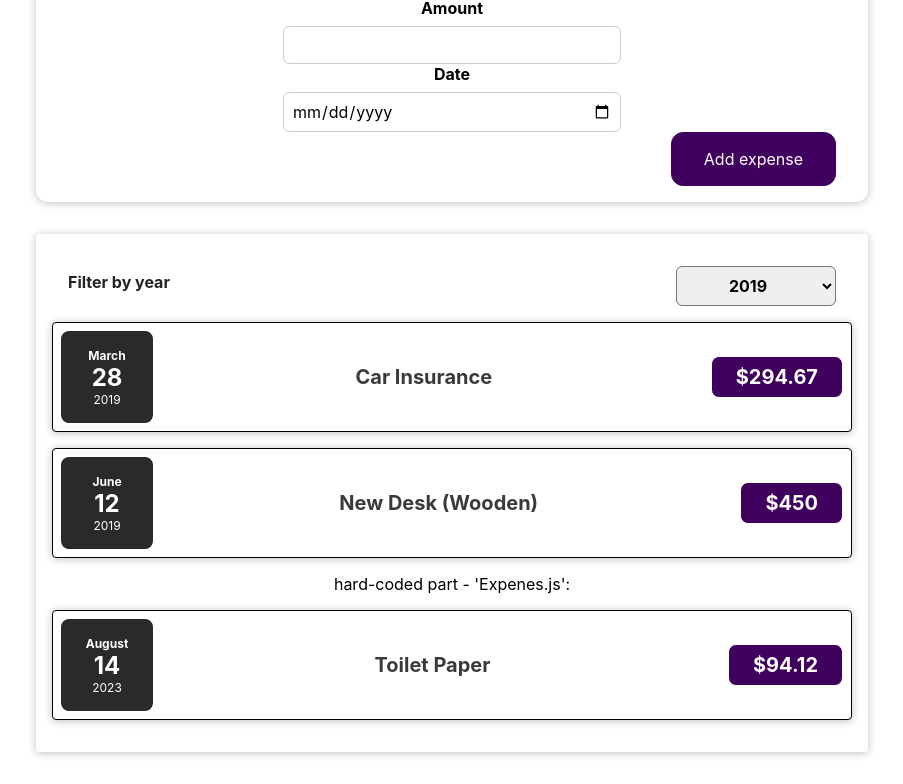
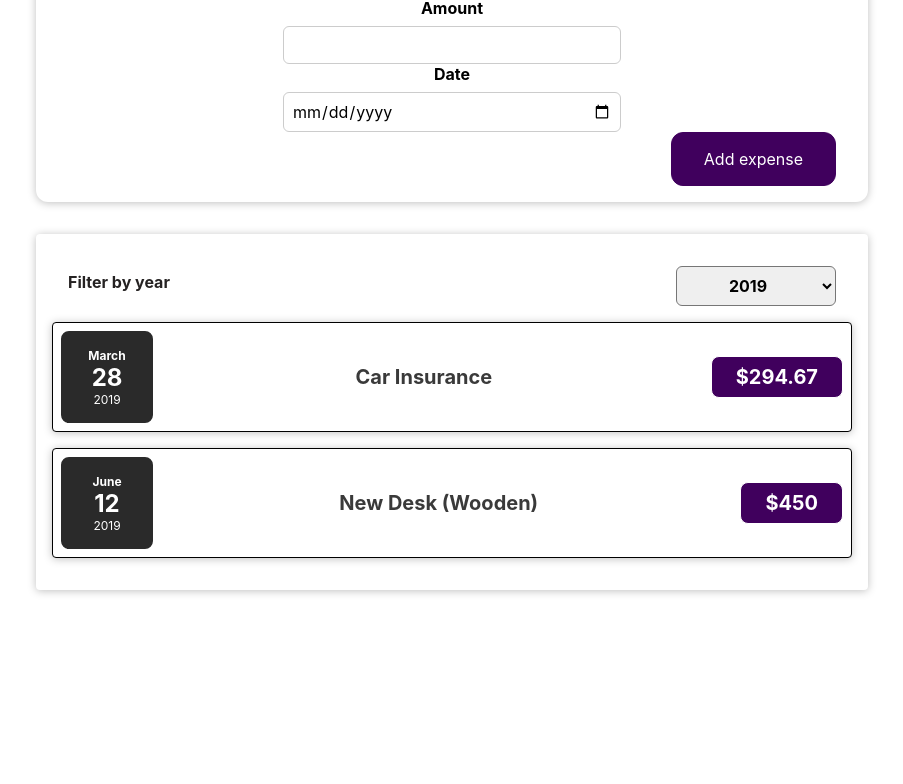
Before and after one commit to JaroslawJaniak/expenses-tracker-react-app, a React (Create React App) app: page / in a window 1280 px wide. Shown: the part 916-1700 px from the top of the page, without its empty margins (188-1091 px from the left). After the commit the page ends 1538 px from the top, so only its background shows below. Built offline with nearby package versions, Linux system fonts and the light colour scheme.

Commit message:
Conditional statements

```diff
--- a/src/components/expenses/Expenses.js
+++ b/src/components/expenses/Expenses.js
@@ -6,17 +6,17 @@ import ExpensesFilter from "./ExpensesFilter";
 import Card from "../UI/Card";
 
 function Expenses(props) {
-  const [filteredYear, setFilteredYear] = useState("2019");
+  const [selectedYear, setYear] = useState("2019");
 
   const filterChangeSelectHandler = (selectedYear) => {
     console.log("---Expenses.js  -> filterChangeSelectHandler():");
     console.log(selectedYear);
-    setFilteredYear(selectedYear);
+    setYear(selectedYear);
+  };
 
-    const newArrayFilteredByYear = props.items.filter(
-      (expense) => expense.date.getFullYear() == selectedYear
-    );
-  };
+  const filteredExpenses = props.items.filter(
+    (expense) => expense.date.getFullYear().toString() === selectedYear
+  );
 
   const listExpensesItems = props.items.map((expense) => (
     <ExpenseItem
@@ -27,16 +27,28 @@ function Expenses(props) {
     />
   ));
 
+  let expensesContent = <p>No expenses found.</p>;
+
+  if (filteredExpenses.lenght > 0) {
+    expensesContent = filteredExpenses.map((expense) => (
+      <ExpenseItem
+        key={expense.id}
+        title={expense.title}
+        amount={expense.amount}
+        date={expense.date}
+      />
+    ));
+  }
+
   return (
     <Card className="expenses">
       <ExpensesFilter
-        setDefaultYear={filteredYear}
+        setDefaultYear={selectedYear}
         onSelect={filterChangeSelectHandler}
       />
-
-      {props.items
-        .filter((expense) => expense.date.getFullYear() == filteredYear)
-        .map((expense) => (
+      {filteredExpenses.length === 0 && <p>No expenses found.</p>}
+      {filteredExpenses.length > 0 &&
+        filteredExpenses.map((expense) => (
           <ExpenseItem
             key={expense.id}
             title={expense.title}
@@ -44,17 +56,35 @@ function Expenses(props) {
             date={expense.date}
           />
         ))}
-      {
-        //hard-coded
-      }
-      <label>hard-coded part - 'Expenes.js':</label>
-      <ExpenseItem
-        title={props.items[0].title}
-        amount={props.items[0].amount}
-        date={props.items[0].date}
-      />
     </Card>
   );
 }
 
 export default Expenses;
+
+/*
+{filteredExpenses.length === 0 && <p>No expenses found.</p>}
+      {filteredExpenses.length > 0 &&
+        filteredExpenses.map((expense) => (
+          <ExpenseItem
+            key={expense.id}
+            title={expense.title}
+            amount={expense.amount}
+            date={expense.date}
+          />
+        ))}
+
+
+{filteredExpenses.length === 0 ? (
+        <p>No expenses found.</p>
+      ) : (
+        filteredExpenses.map((expense) => (
+          <ExpenseItem
+            key={expense.id}
+            title={expense.title}
+            amount={expense.amount}
+            date={expense.date}
+          />
+        ))
+      )}
+*/
--- a/src/components/newExpenses/ExpenseForm.js
+++ b/src/components/newExpenses/ExpenseForm.js
@@ -67,7 +67,7 @@ const ExpenseForm = (props) => {
           <input
             type="date"
             min="2019-01-01"
-            max="2022-12-31"
+            max="2023-12-31"
             value={enteredDate}
             onChange={dateChangeHandler}
           />
```
